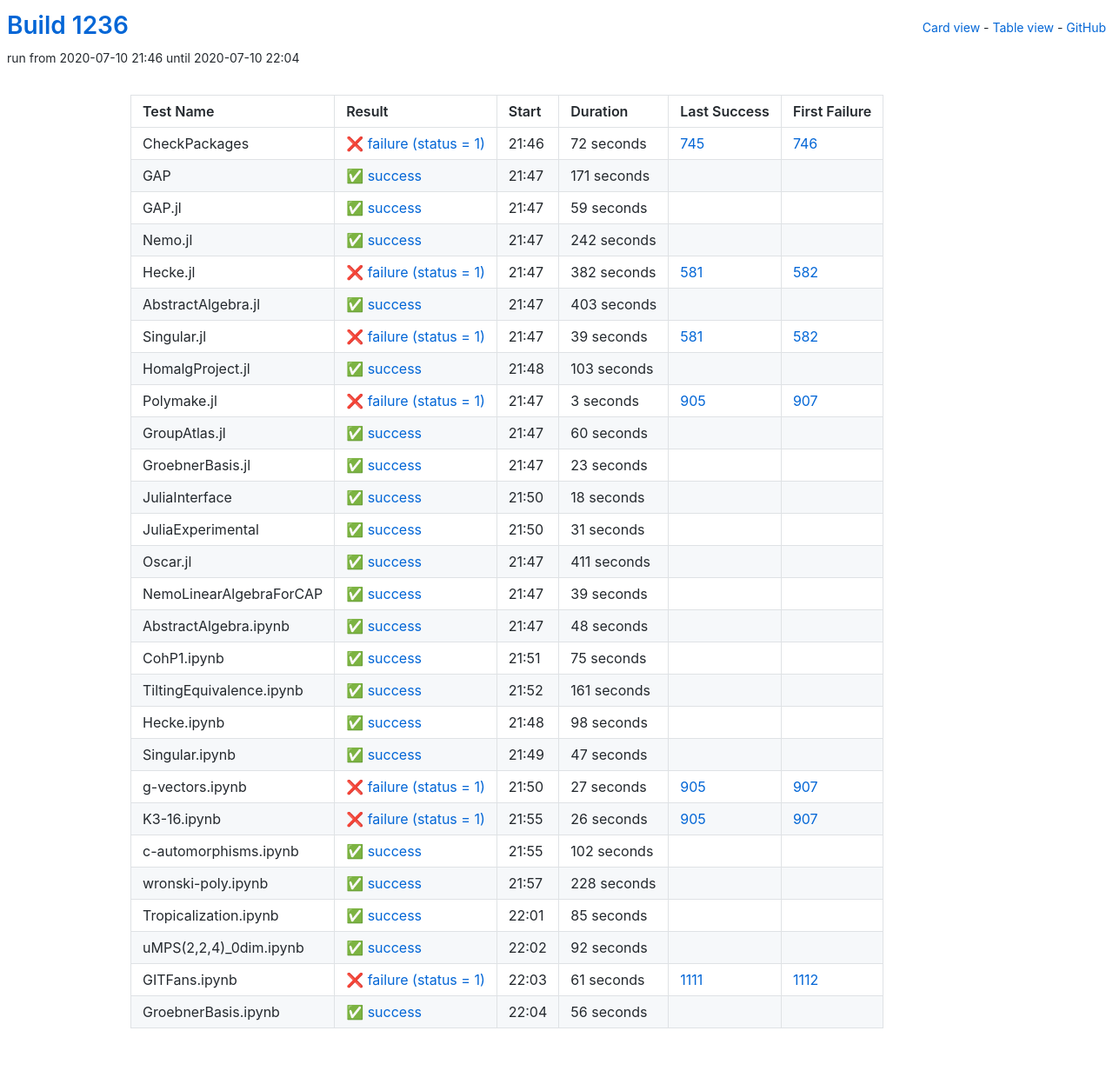
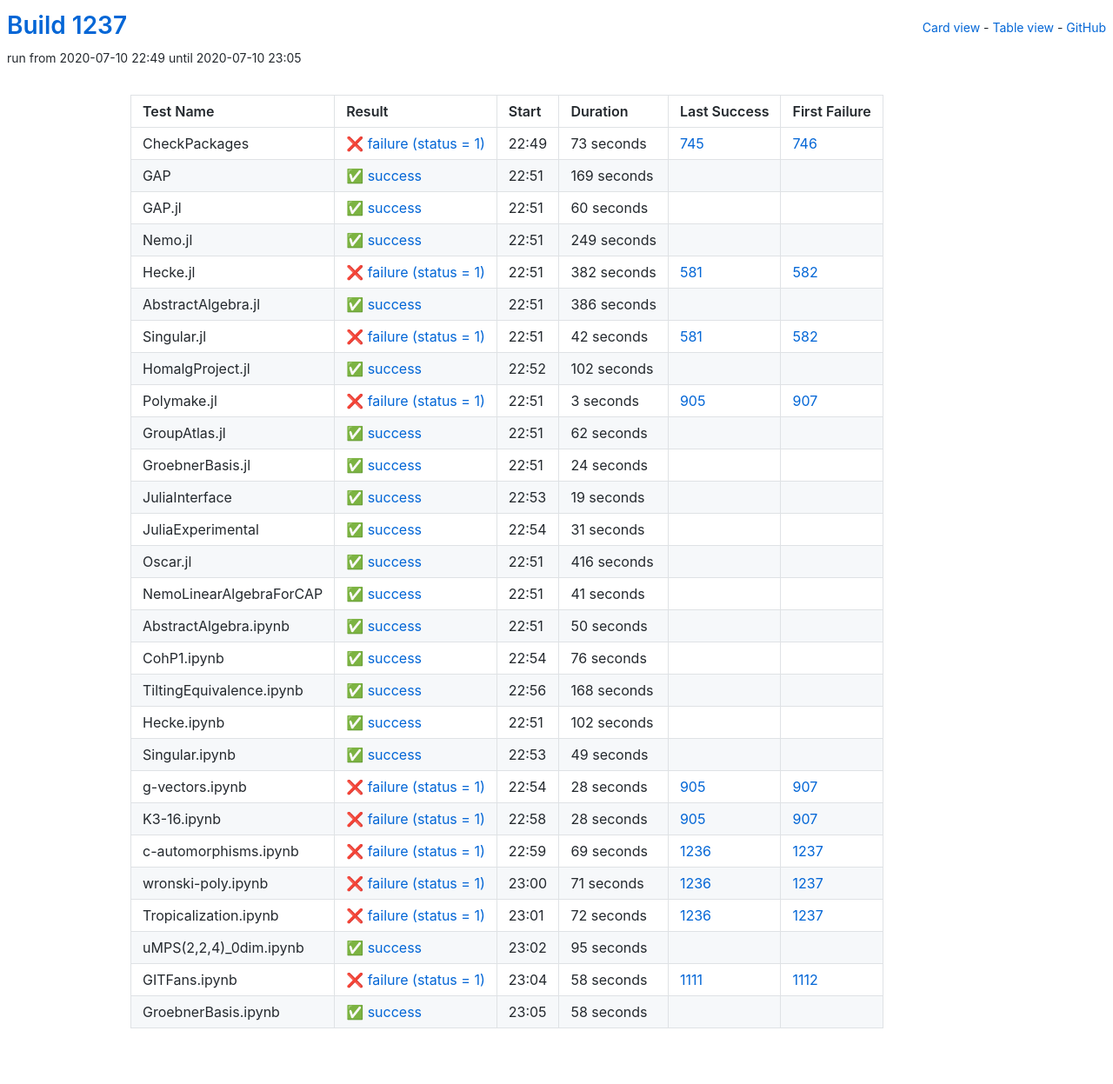
Before and after one commit to oscar-system/oscar-ci-status-1.4, a Jekyll site: the page built from table.html, in a window 1280 px wide. Shown: the whole page at 87% size. Built offline with Jekyll 4.4.1, drawn with Linux system fonts in a browser that asks for light colours.

Commit message:
Build #1237

```diff
--- a/_data/ci.yml
+++ b/_data/ci.yml
@@ -1,6 +1,6 @@
 ---
-build: 1236
-build_url: https://oscarci.mathematik.uni-kl.de/job/oscar-julia-1.4/1236/
+build: 1237
+build_url: https://oscarci.mathematik.uni-kl.de/job/oscar-julia-1.4/1237/
 job: oscar-julia-1.4
 organization: oscar-system
 repo: oscar-ci-status-1.4
@@ -8,56 +8,56 @@ repourl: https://github.com/oscar-system/oscar-ci-status-1.4
 tests:
 - name: CheckPackages
   id: checkpackages
-  log: https://oscarci.mathematik.uni-kl.de/job/oscar-julia-1.4/1236/artifact/logs/build-1236/CheckPackages.log
-  start: 2020-07-10 21:46
+  log: https://oscarci.mathematik.uni-kl.de/job/oscar-julia-1.4/1237/artifact/logs/build-1237/CheckPackages.log
+  start: 2020-07-10 22:49
   success: false
   exitcode: 1
   status: failure
-  duration: 72
+  duration: 73
   last_success: 745
   last_success_url: https://oscarci.mathematik.uni-kl.de/job/oscar-julia-1.4/745/
   first_failure: 746
   first_failure_url: https://oscarci.mathematik.uni-kl.de/job/oscar-julia-1.4/746/
 - name: GAP
   id: gap
-  log: https://oscarci.mathematik.uni-kl.de/job/oscar-julia-1.4/1236/artifact/logs/build-1236/GAP.log
-  start: 2020-07-10 21:47
+  log: https://oscarci.mathematik.uni-kl.de/job/oscar-julia-1.4/1237/artifact/logs/build-1237/GAP.log
+  start: 2020-07-10 22:51
   success: true
   exitcode: 0
   status: success
-  duration: 171
+  duration: 169
   last_success: false
   last_success_url:
   first_failure: false
   first_failure_url:
 - name: GAP.jl
   id: gap-jl
-  log: https://oscarci.mathematik.uni-kl.de/job/oscar-julia-1.4/1236/artifact/logs/build-1236/GAP.jl.log
-  start: 2020-07-10 21:47
+  log: https://oscarci.mathematik.uni-kl.de/job/oscar-julia-1.4/1237/artifact/logs/build-1237/GAP.jl.log
+  start: 2020-07-10 22:51
   success: true
   exitcode: 0
   status: success
-  duration: 59
+  duration: 60
   last_success: false
   last_success_url:
   first_failure: false
   first_failure_url:
 - name: Nemo.jl
   id: nemo-jl
-  log: https://oscarci.mathematik.uni-kl.de/job/oscar-julia-1.4/1236/artifact/logs/build-1236/Nemo.jl.log
-  start: 2020-07-10 21:47
+  log: https://oscarci.mathematik.uni-kl.de/job/oscar-julia-1.4/1237/artifact/logs/build-1237/Nemo.jl.log
+  start: 2020-07-10 22:51
   success: true
   exitcode: 0
   status: success
-  duration: 242
+  duration: 249
   last_success: false
   last_success_url:
   first_failure: false
   first_failure_url:
 - name: Hecke.jl
   id: hecke-jl
-  log: https://oscarci.mathematik.uni-kl.de/job/oscar-julia-1.4/1236/artifact/logs/build-1236/Hecke.jl.log
-  start: 2020-07-10 21:47
+  log: https://oscarci.mathematik.uni-kl.de/job/oscar-julia-1.4/1237/artifact/logs/build-1237/Hecke.jl.log
+  start: 2020-07-10 22:51
   success: false
   exitcode: 1
   status: failure
@@ -68,44 +68,44 @@ tests:
   first_failure_url: https://oscarci.mathematik.uni-kl.de/job/oscar-julia-1.4/582/
 - name: AbstractAlgebra.jl
   id: abstractalgebra-jl
-  log: https://oscarci.mathematik.uni-kl.de/job/oscar-julia-1.4/1236/artifact/logs/build-1236/AbstractAlgebra.jl.log
-  start: 2020-07-10 21:47
+  log: https://oscarci.mathematik.uni-kl.de/job/oscar-julia-1.4/1237/artifact/logs/build-1237/AbstractAlgebra.jl.log
+  start: 2020-07-10 22:51
   success: true
   exitcode: 0
   status: success
-  duration: 403
+  duration: 386
   last_success: false
   last_success_url:
   first_failure: false
   first_failure_url:
 - name: Singular.jl
   id: singular-jl
-  log: https://oscarci.mathematik.uni-kl.de/job/oscar-julia-1.4/1236/artifact/logs/build-1236/Singular.jl.log
-  start: 2020-07-10 21:47
+  log: https://oscarci.mathematik.uni-kl.de/job/oscar-julia-1.4/1237/artifact/logs/build-1237/Singular.jl.log
+  start: 2020-07-10 22:51
   success: false
   exitcode: 1
   status: failure
-  duration: 39
+  duration: 42
   last_success: 581
   last_success_url: https://oscarci.mathematik.uni-kl.de/job/oscar-julia-1.4/581/
   first_failure: 582
   first_failure_url: https://oscarci.mathematik.uni-kl.de/job/oscar-julia-1.4/582/
 - name: HomalgProject.jl
   id: homalgproject-jl
-  log: https://oscarci.mathematik.uni-kl.de/job/oscar-julia-1.4/1236/artifact/logs/build-1236/HomalgProject.jl.log
-  start: 2020-07-10 21:48
+  log: https://oscarci.mathematik.uni-kl.de/job/oscar-julia-1.4/1237/artifact/logs/build-1237/HomalgProject.jl.log
+  start: 2020-07-10 22:52
   success: true
   exitcode: 0
   status: success
-  duration: 103
+  duration: 102
   last_success: false
   last_success_url:
   first_failure: false
   first_failure_url:
 - name: Polymake.jl
   id: polymake-jl
-  log: https://oscarci.mathematik.uni-kl.de/job/oscar-julia-1.4/1236/artifact/logs/build-1236/Polymake.jl.log
-  start: 2020-07-10 21:47
+  log: https://oscarci.mathematik.uni-kl.de/job/oscar-julia-1.4/1237/artifact/logs/build-1237/Polymake.jl.log
+  start: 2020-07-10 22:51
   success: false
   exitcode: 1
   status: failure
@@ -116,44 +116,44 @@ tests:
   first_failure_url: https://oscarci.mathematik.uni-kl.de/job/oscar-julia-1.4/907/
 - name: GroupAtlas.jl
   id: groupatlas-jl
-  log: https://oscarci.mathematik.uni-kl.de/job/oscar-julia-1.4/1236/artifact/logs/build-1236/GroupAtlas.jl.log
-  start: 2020-07-10 21:47
+  log: https://oscarci.mathematik.uni-kl.de/job/oscar-julia-1.4/1237/artifact/logs/build-1237/GroupAtlas.jl.log
+  start: 2020-07-10 22:51
   success: true
   exitcode: 0
   status: success
-  duration: 60
+  duration: 62
   last_success: false
   last_success_url:
   first_failure: false
   first_failure_url:
 - name: GroebnerBasis.jl
   id: groebnerbasis-jl
-  log: https://oscarci.mathematik.uni-kl.de/job/oscar-julia-1.4/1236/artifact/logs/build-1236/GroebnerBasis.jl.log
-  start: 2020-07-10 21:47
+  log: https://oscarci.mathematik.uni-kl.de/job/oscar-julia-1.4/1237/artifact/logs/build-1237/GroebnerBasis.jl.log
+  start: 2020-07-10 22:51
   success: true
   exitcode: 0
   status: success
-  duration: 23
+  duration: 24
   last_success: false
   last_success_url:
   first_failure: false
   first_failure_url:
 - name: JuliaInterface
   id: juliainterface
-  log: https://oscarci.mathematik.uni-kl.de/job/oscar-julia-1.4/1236/artifact/logs/build-1236/JuliaInterface.log
-  start: 2020-07-10 21:50
+  log: https://oscarci.mathematik.uni-kl.de/job/oscar-julia-1.4/1237/artifact/logs/build-1237/JuliaInterface.log
+  start: 2020-07-10 22:53
   success: true
   exitcode: 0
   status: success
-  duration: 18
+  duration: 19
   last_success: false
   last_success_url:
   first_failure: false
   first_failure_url:
 - name: JuliaExperimental
   id: juliaexperimental
-  log: https://oscarci.mathematik.uni-kl.de/job/oscar-julia-1.4/1236/artifact/logs/build-1236/JuliaExperimental.log
-  start: 2020-07-10 21:50
+  log: https://oscarci.mathematik.uni-kl.de/job/oscar-julia-1.4/1237/artifact/logs/build-1237/JuliaExperimental.log
+  start: 2020-07-10 22:54
   success: true
   exitcode: 0
   status: success
@@ -164,116 +164,68 @@ tests:
   first_failure_url:
 - name: Oscar.jl
   id: oscar-jl
-  log: https://oscarci.mathematik.uni-kl.de/job/oscar-julia-1.4/1236/artifact/logs/build-1236/Oscar.jl.log
-  start: 2020-07-10 21:47
+  log: https://oscarci.mathematik.uni-kl.de/job/oscar-julia-1.4/1237/artifact/logs/build-1237/Oscar.jl.log
+  start: 2020-07-10 22:51
   success: true
   exitcode: 0
   status: success
-  duration: 411
+  duration: 416
   last_success: false
   last_success_url:
   first_failure: false
   first_failure_url:
 - name: NemoLinearAlgebraForCAP
   id: nemolinearalgebraforcap
-  log: https://oscarci.mathematik.uni-kl.de/job/oscar-julia-1.4/1236/artifact/logs/build-1236/NemoLinearAlgebraForCAP.log
-  start: 2020-07-10 21:47
+  log: https://oscarci.mathematik.uni-kl.de/job/oscar-julia-1.4/1237/artifact/logs/build-1237/NemoLinearAlgebraForCAP.log
+  start: 2020-07-10 22:51
   success: true
   exitcode: 0
   status: success
-  duration: 39
+  duration: 41
   last_success: false
   last_success_url:
   first_failure: false
   first_failure_url:
 - name: AbstractAlgebra.ipynb
   id: abstractalgebra-ipynb
-  log: https://oscarci.mathematik.uni-kl.de/job/oscar-julia-1.4/1236/artifact/logs/build-1236/AbstractAlgebra.ipynb.log
-  start: 2020-07-10 21:47
+  log: https://oscarci.mathematik.uni-kl.de/job/oscar-julia-1.4/1237/artifact/logs/build-1237/AbstractAlgebra.ipynb.log
+  start: 2020-07-10 22:51
   success: true
   exitcode: 0
   status: success
-  duration: 48
+  duration: 50
   last_success: false
   last_success_url:
   first_failure: false
   first_failure_url:
 - name: CohP1.ipynb
   id: cohp1-ipynb
-  log: https://oscarci.mathematik.uni-kl.de/job/oscar-julia-1.4/1236/artifact/logs/build-1236/CohP1.ipynb.log
-  start: 2020-07-10 21:51
+  log: https://oscarci.mathematik.uni-kl.de/job/oscar-julia-1.4/1237/artifact/logs/build-1237/CohP1.ipynb.log
+  start: 2020-07-10 22:54
   success: true
   exitcode: 0
   status: success
-  duration: 75
+  duration: 76
   last_success: false
   last_success_url:
   first_failure: false
   first_failure_url:
 - name: TiltingEquivalence.ipynb
   id: tiltingequivalence-ipynb
-  log: https://oscarci.mathematik.uni-kl.de/job/oscar-julia-1.4/1236/artifact/logs/build-1236/TiltingEquivalence.ipynb.log
-  start: 2020-07-10 21:52
+  log: https://oscarci.mathematik.uni-kl.de/job/oscar-julia-1.4/1237/artifact/logs/build-1237/TiltingEquivalence.ipynb.log
+  start: 2020-07-10 22:56
   success: true
   exitcode: 0
   status: success
-  duration: 161
+  duration: 168
   last_success: false
   last_success_url:
   first_failure: false
   first_failure_url:
 - name: Hecke.ipynb
   id: hecke-ipynb
-  log: https://oscarci.mathematik.uni-kl.de/job/oscar-julia-1.4/1236/artifact/logs/build-1236/Hecke.ipynb.log
-  start: 2020-07-10 21:48
-  success: true
-  exitcode: 0
-  status: success
-  duration: 98
-  last_success: false
-  last_success_url:
-  first_failure: false
-  first_failure_url:
-- name: Singular.ipynb
-  id: singular-ipynb
-  log: https://oscarci.mathematik.uni-kl.de/job/oscar-julia-1.4/1236/artifact/logs/build-1236/Singular.ipynb.log
-  start: 2020-07-10 21:49
-  success: true
-  exitcode: 0
-  status: success
-  duration: 47
-  last_success: false
-  last_success_url:
-  first_failure: false
-  first_failure_url:
-- name: g-vectors.ipynb
-  id: g-vectors-ipynb
-  log: https://oscarci.mathematik.uni-kl.de/job/oscar-julia-1.4/1236/artifact/logs/build-1236/g-vectors.ipynb.log
-  start: 2020-07-10 21:50
-  success: false
-  exitcode: 1
-  status: failure
-  duration: 27
-  last_success: 905
-  last_success_url: https://oscarci.mathematik.uni-kl.de/job/oscar-julia-1.4/905/
-  first_failure: 907
-  first_failure_url: https://oscarci.mathematik.uni-kl.de/job/oscar-julia-1.4/907/
-- name: K3-16.ipynb
-  id: k3-16-ipynb
-  log: https://oscarci.mathematik.uni-kl.de/job/oscar-julia-1.4/1236/artifact/logs/build-1236/K3-16.ipynb.log
-  start: 2020-07-10 21:55
-  success: false
-  exitcode: 1
-  status: failure
-  duration: 26
-  last_success: 905
-  last_success_url: https://oscarci.mathematik.uni-kl.de/job/oscar-julia-1.4/905/
-  first_failure: 907
-  first_failure_url: https://oscarci.mathematik.uni-kl.de/job/oscar-julia-1.4/907/
-- name: c-automorphisms.ipynb
-  id: c-automorphisms-ipynb
-  log: https://oscarci.mathematik.uni-kl.de/job/oscar-julia-1.4/1236/artifact/logs/build-1236/c-automorphisms.ipynb.log
-  start: 2020-07-10 21:55
+  log: https://oscarci.mathematik.uni-kl.de/job/oscar-julia-1.4/1237/artifact/logs/build-1237/Hecke.ipynb.log
+  start: 2020-07-10 22:51
   success: true
   exitcode: 0
   status: success
@@ -282,62 +234,110 @@ tests:
   last_success_url:
   first_failure: false
   first_failure_url:
-- name: wronski-poly.ipynb
-  id: wronski-poly-ipynb
-  log: https://oscarci.mathematik.uni-kl.de/job/oscar-julia-1.4/1236/artifact/logs/build-1236/wronski-poly.ipynb.log
-  start: 2020-07-10 21:57
+- name: Singular.ipynb
+  id: singular-ipynb
+  log: https://oscarci.mathematik.uni-kl.de/job/oscar-julia-1.4/1237/artifact/logs/build-1237/Singular.ipynb.log
+  start: 2020-07-10 22:53
   success: true
   exitcode: 0
   status: success
-  duration: 228
+  duration: 49
   last_success: false
   last_success_url:
   first_failure: false
   first_failure_url:
+- name: g-vectors.ipynb
+  id: g-vectors-ipynb
+  log: https://oscarci.mathematik.uni-kl.de/job/oscar-julia-1.4/1237/artifact/logs/build-1237/g-vectors.ipynb.log
+  start: 2020-07-10 22:54
+  success: false
+  exitcode: 1
+  status: failure
+  duration: 28
+  last_success: 905
+  last_success_url: https://oscarci.mathematik.uni-kl.de/job/oscar-julia-1.4/905/
+  first_failure: 907
+  first_failure_url: https://oscarci.mathematik.uni-kl.de/job/oscar-julia-1.4/907/
+- name: K3-16.ipynb
+  id: k3-16-ipynb
+  log: https://oscarci.mathematik.uni-kl.de/job/oscar-julia-1.4/1237/artifact/logs/build-1237/K3-16.ipynb.log
+  start: 2020-07-10 22:58
+  success: false
+  exitcode: 1
+  status: failure
+  duration: 28
+  last_success: 905
+  last_success_url: https://oscarci.mathematik.uni-kl.de/job/oscar-julia-1.4/905/
+  first_failure: 907
+  first_failure_url: https://oscarci.mathematik.uni-kl.de/job/oscar-julia-1.4/907/
+- name: c-automorphisms.ipynb
+  id: c-automorphisms-ipynb
+  log: https://oscarci.mathematik.uni-kl.de/job/oscar-julia-1.4/1237/artifact/logs/build-1237/c-automorphisms.ipynb.log
+  start: 2020-07-10 22:59
+  success: false
+  exitcode: 1
+  status: failure
+  duration: 69
+  last_success: 1236
+  last_success_url: https://oscarci.mathematik.uni-kl.de/job/oscar-julia-1.4/1236/
+  first_failure: 1237
+  first_failure_url: https://oscarci.mathematik.uni-kl.de/job/oscar-julia-1.4/1237/
+- name: wronski-poly.ipynb
+  id: wronski-poly-ipynb
+  log: https://oscarci.mathematik.uni-kl.de/job/oscar-julia-1.4/1237/artifact/logs/build-1237/wronski-poly.ipynb.log
+  start: 2020-07-10 23:00
+  success: false
+  exitcode: 1
+  status: failure
+  duration: 71
+  last_success: 1236
+  last_success_url: https://oscarci.mathematik.uni-kl.de/job/oscar-julia-1.4/1236/
+  first_failure: 1237
+  first_failure_url: https://oscarci.mathematik.uni-kl.de/job/oscar-julia-1.4/1237/
 - name: Tropicalization.ipynb
   id: tropicalization-ipynb
-  log: https://oscarci.mathematik.uni-kl.de/job/oscar-julia-1.4/1236/artifact/logs/build-1236/Tropicalization.ipynb.log
-  start: 2020-07-10 22:01
+  log: https://oscarci.mathematik.uni-kl.de/job/oscar-julia-1.4/1237/artifact/logs/build-1237/Tropicalization.ipynb.log
+  start: 2020-07-10 23:01
+  success: false
+  exitcode: 1
+  status: failure
+  duration: 72
+  last_success: 1236
+  last_success_url: https://oscarci.mathematik.uni-kl.de/job/oscar-julia-1.4/1236/
+  first_failure: 1237
+  first_failure_url: https://oscarci.mathematik.uni-kl.de/job/oscar-julia-1.4/1237/
+- name: uMPS(2,2,4)_0dim.ipynb
+  id: umps-2-2-4-0dim-ipynb
+  log: https://oscarci.mathematik.uni-kl.de/job/oscar-julia-1.4/1237/artifact/logs/build-1237/uMPS-2-2-4-_0dim.ipynb.log
+  start: 2020-07-10 23:02
   success: true
   exitcode: 0
   status: success
-  duration: 85
-  last_success: false
-  last_success_url:
-  first_failure: false
-  first_failure_url:
-- name: uMPS(2,2,4)_0dim.ipynb
-  id: umps-2-2-4-0dim-ipynb
-  log: https://oscarci.mathematik.uni-kl.de/job/oscar-julia-1.4/1236/artifact/logs/build-1236/uMPS-2-2-4-_0dim.ipynb.log
-  start: 2020-07-10 22:02
-  success: true
-  exitcode: 0
-  status: success
-  duration: 92
+  duration: 95
   last_success: false
   last_success_url:
   first_failure: false
   first_failure_url:
 - name: GITFans.ipynb
   id: gitfans-ipynb
-  log: https://oscarci.mathematik.uni-kl.de/job/oscar-julia-1.4/1236/artifact/logs/build-1236/GITFans.ipynb.log
-  start: 2020-07-10 22:03
+  log: https://oscarci.mathematik.uni-kl.de/job/oscar-julia-1.4/1237/artifact/logs/build-1237/GITFans.ipynb.log
+  start: 2020-07-10 23:04
   success: false
   exitcode: 1
   status: failure
-  duration: 61
+  duration: 58
   last_success: 1111
   last_success_url: https://oscarci.mathematik.uni-kl.de/job/oscar-julia-1.4/1111/
   first_failure: 1112
   first_failure_url: https://oscarci.mathematik.uni-kl.de/job/oscar-julia-1.4/1112/
 - name: GroebnerBasis.ipynb
   id: groebnerbasis-ipynb
-  log: https://oscarci.mathematik.uni-kl.de/job/oscar-julia-1.4/1236/artifact/logs/build-1236/GroebnerBasis.ipynb.log
-  start: 2020-07-10 22:04
+  log: https://oscarci.mathematik.uni-kl.de/job/oscar-julia-1.4/1237/artifact/logs/build-1237/GroebnerBasis.ipynb.log
+  start: 2020-07-10 23:05
   success: true
   exitcode: 0
   status: success
-  duration: 56
+  duration: 58
   last_success: false
   last_success_url:
   first_failure: false
```
Also changed, not shown: README.md.
